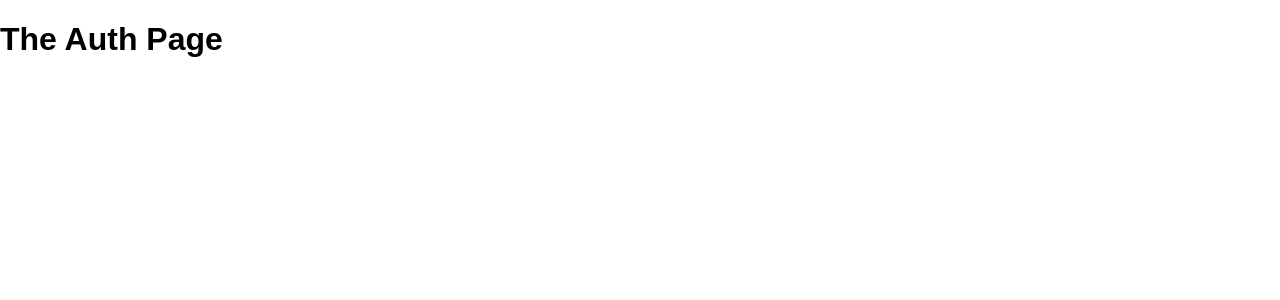
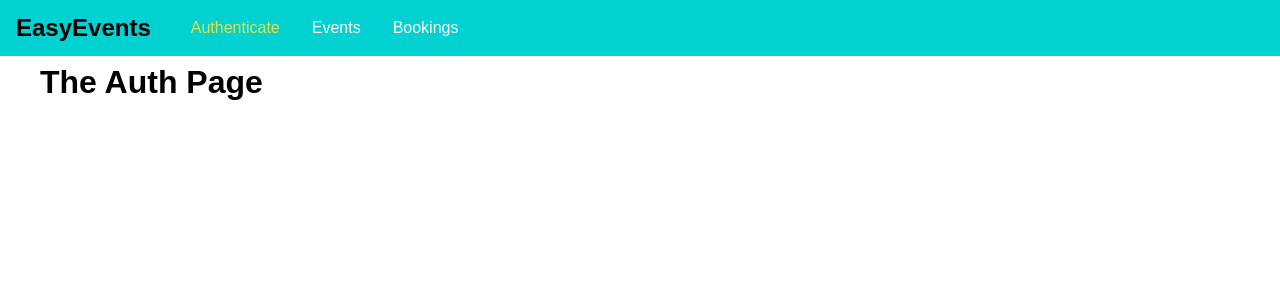
Before and after one commit to kajetansw/graphql-react-event-booking, a React (Create React App) app in the folder webapp/: page /auth in a window 1280 px wide. Shown: the top 300 px of the page. Built offline with nearby package versions, Linux system fonts and the light colour scheme; the HTML template or start-up script is replaced by a standard one.

Commit message:
added .editorconfig * added navbar component and styled it

```diff
--- a/webapp/src/App.css
+++ b/webapp/src/App.css
@@ -0,0 +1,4 @@
+.main-content {
+  margin: 4rem 2.5rem;
+
+}
--- a/webapp/src/App.jsx
+++ b/webapp/src/App.jsx
@@ -1,21 +1,27 @@
 import React, { Component } from 'react';
-import { BrowserRouter, Route, Redirect, Switch } from 'react-router-dom'
+import { BrowserRouter, Route, Redirect, Switch } from 'react-router-dom';
 
 import AuthPage from './pages/Auth';
 import BookingsPage from './pages/Bookings';
 import EventsPage from './pages/Events';
 import './App.css';
+import MainNavigation from './components/navigation/MainNavigation';
 
 class App extends Component {
   render() {
     return (
       <BrowserRouter>
+        <React.Fragment>
+          <MainNavigation />
+          <main className="main-content">
             <Switch>
-                    <Redirect from="/" to="/auth" exact/>
+              <Redirect from="/" to="/auth" exact />
               <Route path="/auth" component={AuthPage} />
               <Route path="/events" component={EventsPage} />
               <Route path="/bookings" component={BookingsPage} />
             </Switch>
+          </main>
+        </React.Fragment>
       </BrowserRouter>
     );
   }
--- /dev/null
+++ b/webapp/src/components/navigation/MainNavigation.css
@@ -0,0 +1,46 @@
+.main-navigation {
+  position: fixed;
+  left: 0;
+  top: 0;
+  width: 100%;
+  height: 3.5rem;
+  background-color: #01d1d1;
+  padding: 0 1rem;
+  display: flex;
+  align-items: center;
+}
+
+.main-navigation__logo h1 {
+  margin: 0;
+  font-size: 1.5rem;
+}
+
+.main-navigation__items {
+  margin-left: 1.5rem;
+}
+
+.main-navigation__items ul {
+  display: flex;
+  padding: 0;
+  list-style: none;
+  margin: 0;
+}
+
+.main-navigation__items li {
+  margin: 0 1rem;
+}
+
+.main-navigation__items a {
+  text-decoration: none;
+  color: #fff;
+  transition-duration: 0.3s;
+}
+
+.main-navigation__items a:hover,
+.main-navigation__items a:active {
+  color: #eaf1a9;
+}
+
+.main-navigation__items a.active {
+  color: #e2e24c;
+}
--- /dev/null
+++ b/webapp/src/components/navigation/MainNavigation.jsx
@@ -0,0 +1,28 @@
+import React from 'react';
+import { NavLink } from 'react-router-dom';
+import './MainNavigation.css';
+
+const mainNavigation = props => {
+  return (
+    <header className="main-navigation">
+      <div className="main-navigation__logo">
+        <h1>EasyEvents</h1>
+      </div>
+      <nav className="main-navigation__items">
+        <ul>
+          <li>
+            <NavLink to="/auth">Authenticate</NavLink>
+          </li>
+          <li>
+            <NavLink to="/events">Events</NavLink>
+          </li>
+          <li>
+            <NavLink to="/bookings">Bookings</NavLink>
+          </li>
+        </ul>
+      </nav>
+    </header>
+  );
+};
+
+export default mainNavigation;
```
Also changed, not shown: webapp/src/pages/Auth.jsx (+3 -5 lines), webapp/src/pages/Bookings.jsx (+3 -5 lines), webapp/src/pages/Events.jsx (+3 -5 lines), 1 other file (tests, documents, lock files or other folders). Lines whose indentation alone changed are shown as unchanged.
